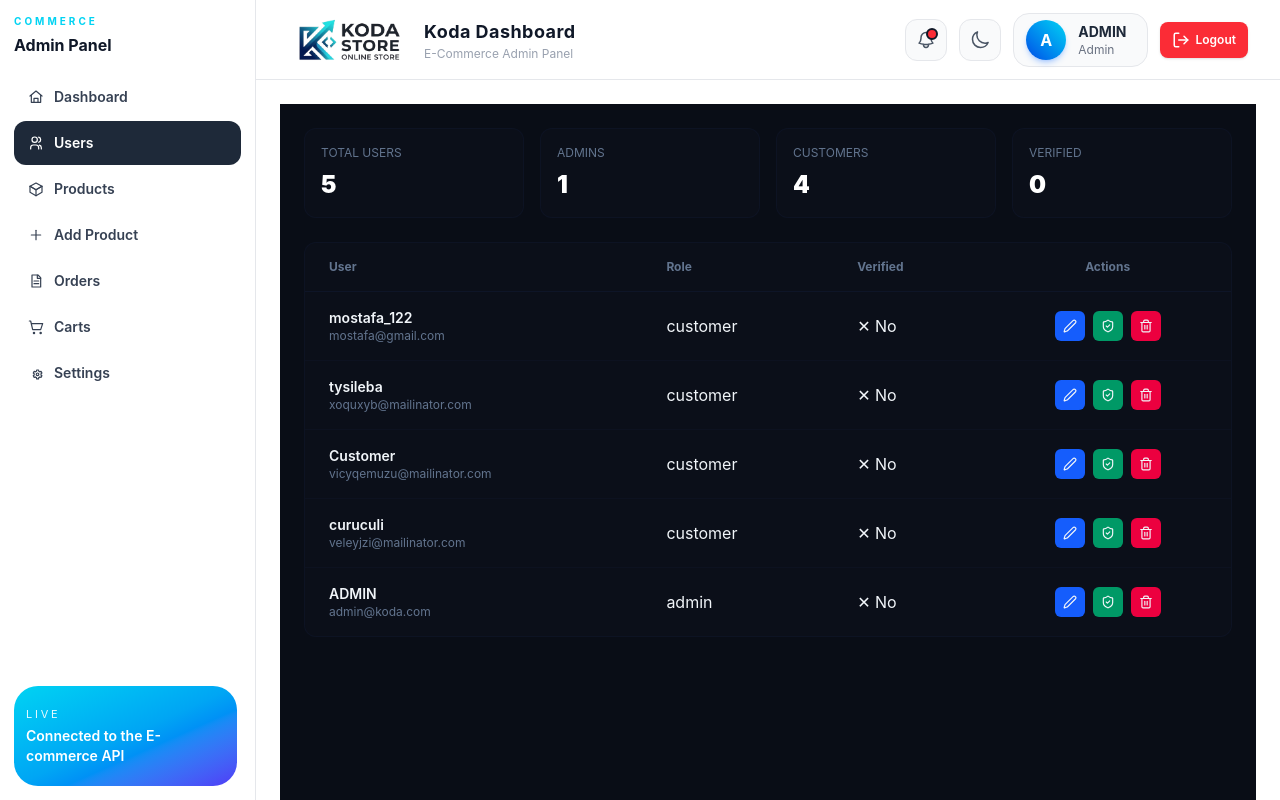
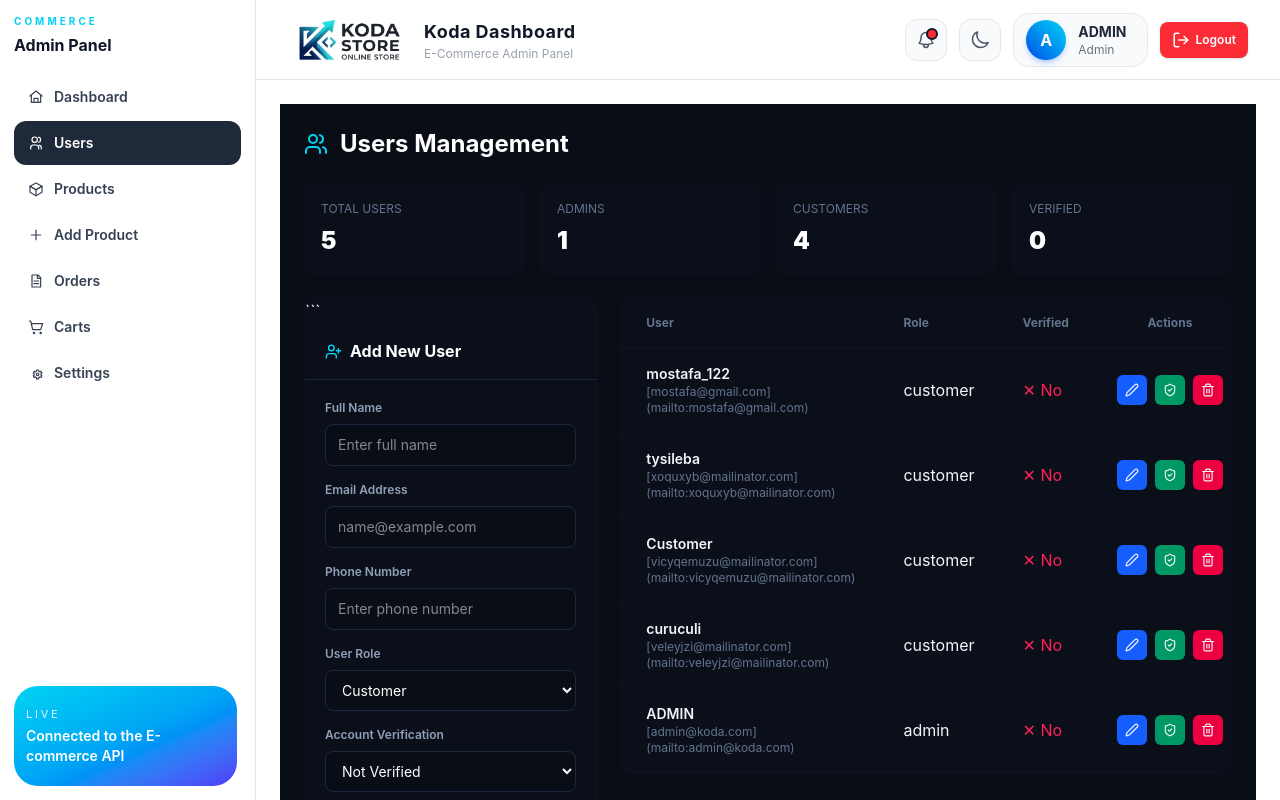
Before and after one commit to ahmed2023saaed/Koda-Application, a React (Vite) app: page /users in a window 1280 px wide. Built offline with nearby package versions, Linux system fonts and the light colour scheme; sample sign-in values are in the browser's storage.

Commit message:
userpage edit3

```diff
--- a/src/features/users/pages/UsersPage.jsx
+++ b/src/features/users/pages/UsersPage.jsx
@@ -1,37 +1,59 @@
 import React, { useState } from "react";
-import { Edit2, Trash2, ShieldCheck } from "lucide-react";
+import { Edit2, Trash2, ShieldCheck, Users } from "lucide-react";
+import UserForm from "/src/features/users/components/UserForm";
 
 export default function UsersPage() {
   const [users, setUsers] = useState([
-    { id: 1, name: "mostafa_122", email: "mostafa@gmail.com", phone: "0102345678", role: "customer", verified: "No" },
-    { id: 2, name: "tysileba", email: "xoquxyb@mailinator.com", phone: "0114567890", role: "customer", verified: "No" },
-    { id: 3, name: "Customer", email: "vicyqemuzu@mailinator.com", phone: "", role: "customer", verified: "No" },
-    { id: 4, name: "curuculi", email: "veleyjzi@mailinator.com", phone: "0151234567", role: "customer", verified: "No" },
-    { id: 5, name: "ADMIN", email: "admin@koda.com", phone: "0120000000", role: "admin", verified: "No" },
-  ]);
-
-  const [selectedUser, setSelectedUser] = useState(null);
-
+    { id: 1, name: "mostafa_122", email: "[mostafa@gmail.com](mailto:mostafa@gmail.com)", phone: "0102345678", role: "customer", verified: "No" },
+    { id: 2, name: "tysileba", email: "[xoquxyb@mailinator.com](mailto:xoquxyb@mailinator.com)", phone: "0114567890", role: "customer", verified: "No" },
+    { id: 3, name: "Customer", email: "[vicyqemuzu@mailinator.com](mailto:vicyqemuzu@mailinator.com)", phone: "", role: "customer", verified: "No" }, { id: 4, name: "curuculi", email: "[veleyjzi@mailinator.com](mailto:veleyjzi@mailinator.com)", phone: "0151234567", role: "customer", verified: "No" },
+    { id: 5, name: "ADMIN", email: "[admin@koda.com](mailto:admin@koda.com)", phone: "0120000000", role: "admin", verified: "No" }, ]); const [selectedUser, setSelectedUser] = useState(null);
+     // Add / Edit User
 const handleSaveUser = (userData) => {
 if (userData.id) {
-      setUsers((prev) => prev.map((u) => (u.id === userData.id ? userData : u)));
+
+  setUsers((prev) =>
+    prev.map((u) =>
+      u.id === userData.id ? userData : u
+    )
+  );
+
 } else {
+
   const newUser = {
     ...userData,
-        id: users.length ? Math.max(...users.map((u) => u.id)) + 1 : 1,
+    id: users.length
+      ? Math.max(...users.map((u) => u.id)) + 1
+      : 1,
   };
+
   setUsers((prev) => [...prev, newUser]);
 }
+
 setSelectedUser(null);
 };
 
+// Statistics
 const totalUsers = users.length;
 const admins = users.filter((u) => u.role === "admin").length;
  const customers = users.filter((u) => u.role === "customer").length;
  const verified = users.filter((u) => u.verified === "Yes").length;
 
+
+
 return (
+
   <div className="min-h-screen bg-[#090d16] text-slate-100 p-6">
+
+
+{/* Page Title */}
+<div className="mb-6 flex items-center gap-3">
+  <Users size={24} className="text-cyan-400" />
+  <h1 className="text-2xl font-bold text-white">
+    Users Management
+  </h1>
+</div>
+
 {/* Statistics */}
 <div className="grid grid-cols-2 lg:grid-cols-4 gap-4 mb-6">
   {[
@@ -44,16 +66,30 @@ export default function UsersPage() {
       key={stat.label}
       className="bg-[#0b0f19] p-4 rounded-xl border border-slate-900/60"
     >
-            <p className="text-xs text-slate-500 uppercase">{stat.label}</p>
-            <h3 className="text-2xl font-black text-white mt-2">{stat.value}</h3>
+      <p className="text-xs text-slate-500 uppercase">
+        {stat.label}
+      </p>
+      <h3 className="text-2xl font-black text-white mt-2">
+        {stat.value}
+      </h3>
     </div>
   ))}
 </div>
 
+{/* User Form and Table */}
+<div className="grid grid-cols-1 lg:grid-cols-3 gap-6 items-start">
+
+  <UserForm
+    selectedUser={selectedUser}
+    onSave={handleSaveUser}
+    onCancel={() => setSelectedUser(null)}
+  />
+
   {/* Users Table */}
-      <div className="bg-[#0b0f19] border border-slate-900/60 rounded-xl overflow-hidden">
+  <div className="bg-[#0b0f19] border border-slate-900/60 rounded-xl overflow-hidden lg:col-span-2">
     <div className="overflow-x-auto">
       <table className="w-full text-left border-collapse">
+
         <thead>
           <tr className="border-b border-slate-900/80 text-slate-500 text-xs">
             <th className="px-6 py-4">User</th>
@@ -62,25 +98,43 @@ export default function UsersPage() {
             <th className="px-6 py-4 text-center">Actions</th>
           </tr>
         </thead>
+
         <tbody className="divide-y divide-slate-900/40">
           {users.map((u) => (
             <tr key={u.id} className="hover:bg-[#111827]/40">
+
               <td className="px-6 py-4">
-                    <div className="text-sm font-semibold">{u.name}</div>
-                    <div className="text-xs text-slate-500">{u.email}</div>
+                <div className="text-sm font-semibold">
+                  {u.name}
+                </div>
+                <div className="text-xs text-slate-500">
+                  {u.email}
+                </div>
               </td>
+
               <td className="px-6 py-4">{u.role}</td>
+
               <td className="px-6 py-4">
+                <span className={
+                  u.verified === "Yes"
+                    ? "text-emerald-400"
+                    : "text-rose-500"
+                }>
                   {u.verified === "Yes" ? "✓ Yes" : "✕ No"}
+                </span>
               </td>
+
               <td className="px-6 py-4">
                 <div className="flex justify-center gap-2">
+
                   <button
                     onClick={() => setSelectedUser(u)}
-                        className="p-2 bg-blue-600 rounded-md"
+                    className="p-2 bg-blue-600 hover:bg-blue-500 rounded-md"
+                    title="Edit User"
                   >
                     <Edit2 size={14} />
                   </button>
+
                   <button
                     onClick={() =>
                       setUsers((prev) =>
@@ -94,26 +148,42 @@ export default function UsersPage() {
                         )
                       )
                     }
-                        className="p-2 bg-emerald-600 rounded-md"
+                    className="p-2 bg-emerald-600 hover:bg-emerald-500 rounded-md"
+                    title="Verify User"
                   >
                     <ShieldCheck size={14} />
                   </button>
+
                   <button
-                        onClick={() =>
-                          setUsers((prev) => prev.filter((user) => user.id !== u.id))
+                    onClick={() => {
+                      setUsers((prev) =>
+                        prev.filter((user) => user.id !== u.id)
+                      );
+
+                      if (selectedUser?.id === u.id) {
+                        setSelectedUser(null);
                       }
-                        className="p-2 bg-rose-600 rounded-md"
+                    }}
+                    className="p-2 bg-rose-600 hover:bg-rose-500 rounded-md"
+                    title="Delete User"
                   >
                     <Trash2 size={14} />
                   </button>
+
                 </div>
               </td>
+
             </tr>
           ))}
         </tbody>
+
       </table>
     </div>
   </div>
+
+</div>
+
+
   </div>
 );
 }
```
Lines whose indentation alone changed are shown as unchanged.
